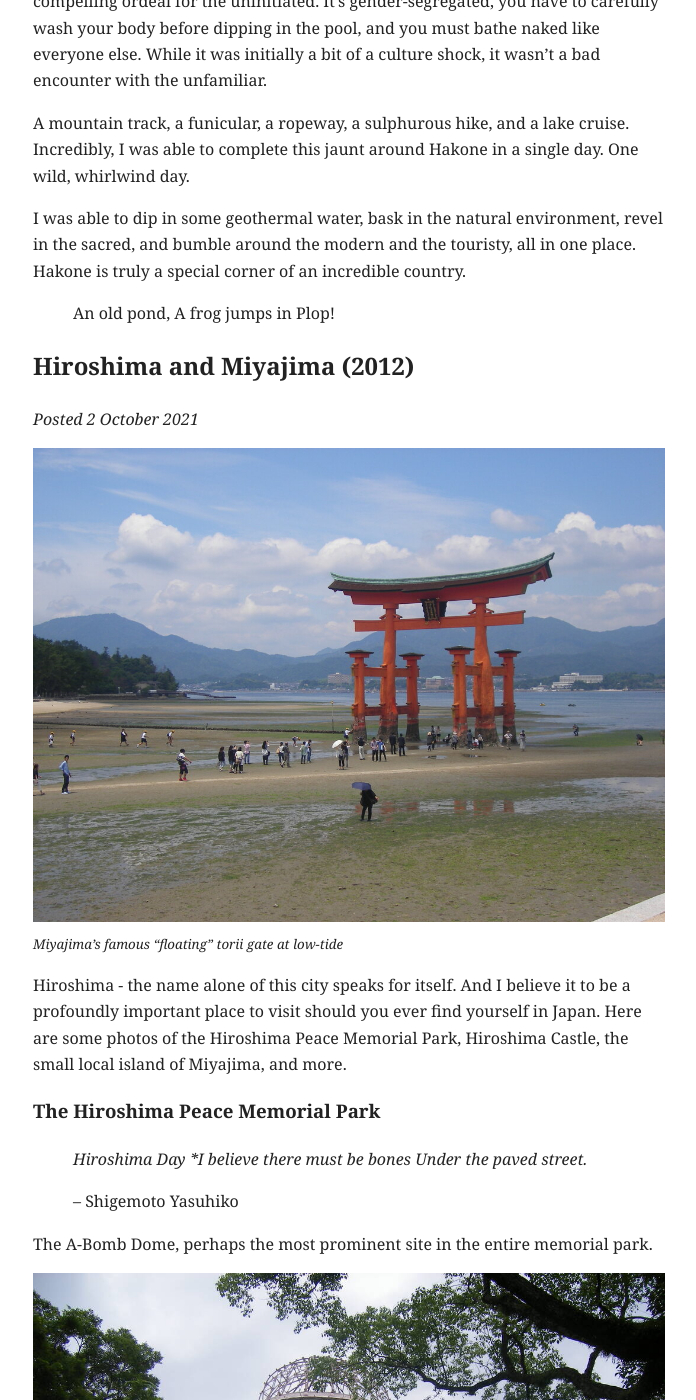
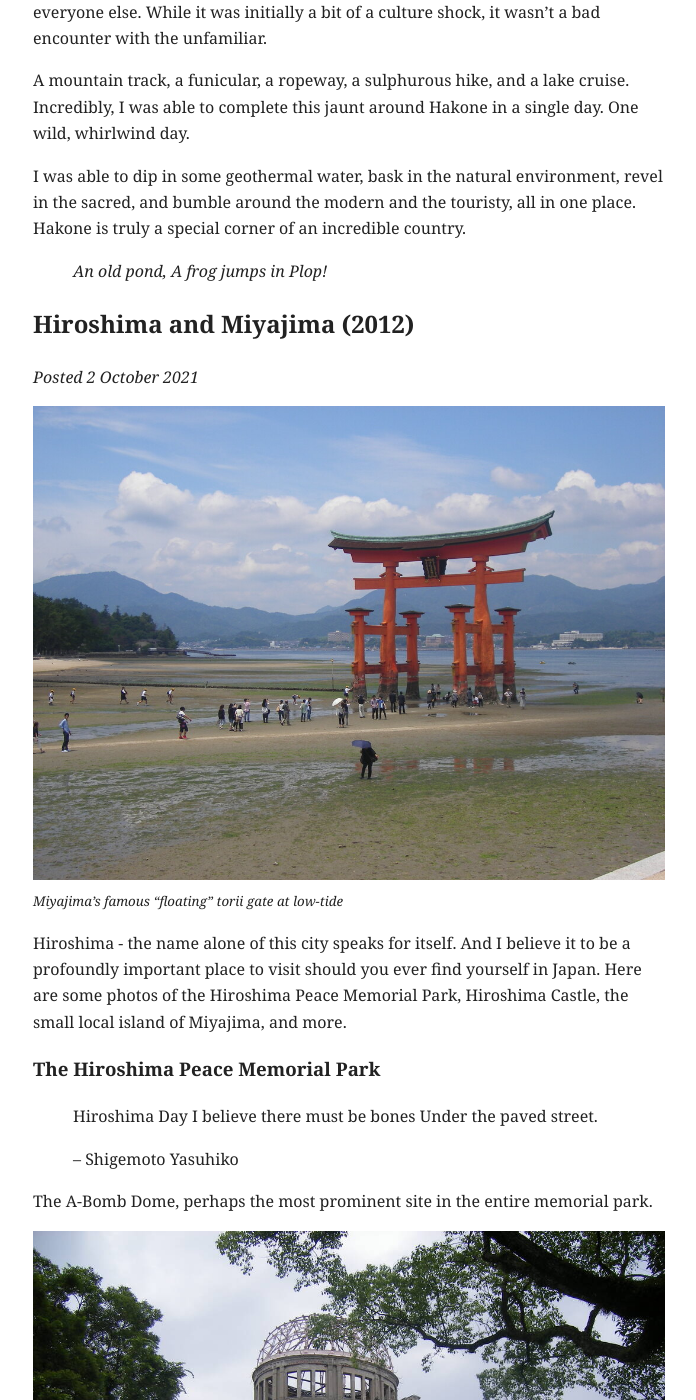
Before and after one commit to mingjiliu/mingjiliu.github.io, a Jekyll site: the page built from _travel/wanderings-part-3.md, in a window 1280 px wide and 1400 px high, scrolled down 93034 px. Shown: the whole window, without its empty margins (291-987 px from the left). Built offline with Jekyll 4.4.1, drawn with Linux system fonts in a browser that asks for light colours; some of the changed text lies outside the part shown.

```diff
--- a/_travel/wanderings-part-3.md
+++ b/_travel/wanderings-part-3.md
@@ -1053,9 +1053,9 @@ To hike up Üetliberg, a hill which overlooks Zürich...
 
 A glimpse of the city, Lake Zürich, and the Swiss Alps...
 
+Grand mountains, a blue and feathered sky, the vast winter air...
+
 ![Zürich (2013) — photo 4](/assets/travelbig/zurich-04.jpg)
-
-Grand mountains, a blue and feathered sky, the vast winter air...
 
 ## A winter in Beijing
 
@@ -1166,9 +1164,9 @@ A mountain track, a funicular, a ropeway, a sulphurous hike, and a lake cruise.
 
 I was able to dip in some geothermal water, bask in the natural environment, revel in the sacred, and bumble around the modern and the touristy, all in one place. Hakone is truly a special corner of an incredible country.
 
-> An old pond,
-> A frog jumps in
-> Plop!
+> *An old pond,*
+> *A frog jumps in*
+> *Plop!*
 
 ## Hiroshima and Miyajima (2012)
 
@@ -1181,9 +1179,9 @@ Hiroshima - the name alone of this city speaks for itself. And I believe it to b
 
 ### The Hiroshima Peace Memorial Park
 
-> *Hiroshima Day
-> *I believe there must be bones*
-> *Under the paved street.*
+> Hiroshima Day
+> I believe there must be bones
+> Under the paved street.
 >
 > -- Shigemoto Yasuhiko
 
```
Also changed, not shown: other parts of _travel/wanderings-part-3.md (+1 -5 lines).
